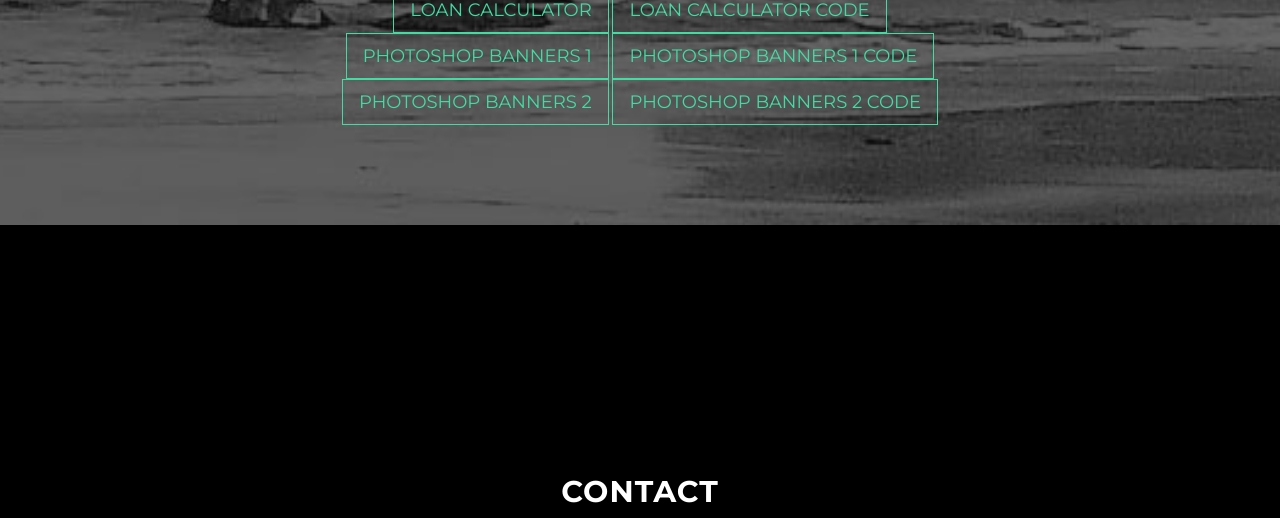
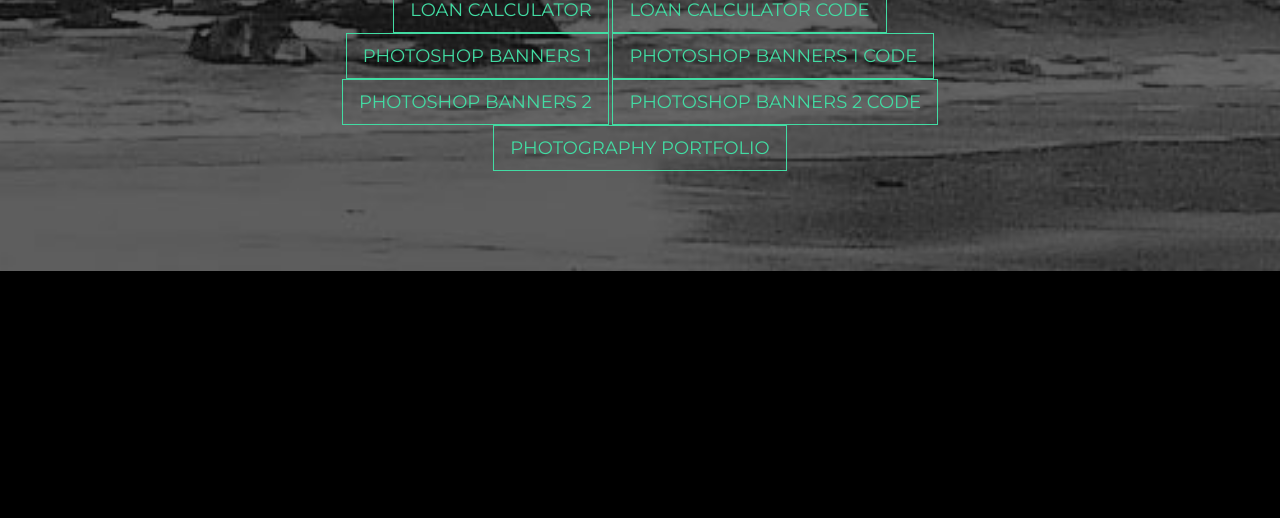
Before and after one commit to paintingreality/portfolionew, a website: page index.html in a window 1280 px wide. Shown: the part 2680-3198 px from the top of the page. Drawn offline with nearby package versions, Linux system fonts and the light colour scheme; some packages are replaced by stand-ins of ours.

Commit message:
photo portfolio

```diff
--- a/index.html
+++ b/index.html
@@ -142,6 +142,9 @@
                     <br>
                     <a href="https://paintingreality.github.io/webbanners2/" class="btn btn-default btn-lg">Photoshop Banners 2</a>
                     <a href="https://github.com/paintingreality/webbanners2" class="btn btn-default btn-lg">Photoshop Banners 2 Code</a>
+                    <br>
+                    <a href="https://paintingreality.github.io/photography_portfolio_new/" class="btn btn-default btn-lg">Photography Portfolio</a>
+
 
                 </div>
             </div>
```
